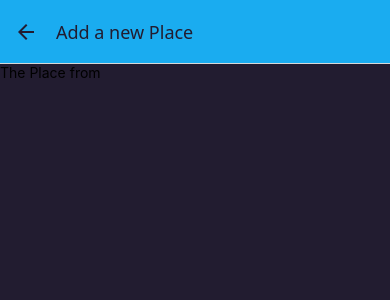
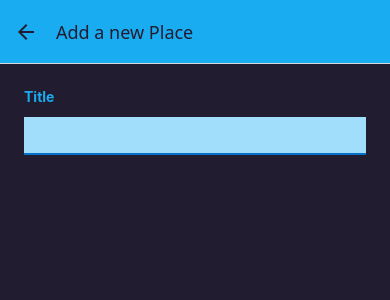
Before and after one commit to yulirumahorbo-dev/FavoritePlacesList, a React Native app: screen /AddPlace in a window 390 px wide. Shown: the top 300 px of the page. Built offline with nearby package versions, Linux system fonts and the light colour scheme.

Commit message:
feat: Getting started with a custom form

```diff
--- a/components/Places/PlaceForm.js
+++ b/components/Places/PlaceForm.js
@@ -1,11 +1,47 @@
-import { Text, View } from "react-native";
+import { useState } from "react";
+import { ScrollView, StyleSheet, Text, TextInput, View } from "react-native";
+import { Colors } from "../../constants.js/color";
 
 function PlaceForm() {
+  const [enteredTitle, setEnteredTitle] = useState("");
+
+  function changeTitleHandler(enteredText) {
+    setEnteredTitle(enteredText);
+  }
+
   return (
-    <View>
-      <Text>The Place from</Text>
-    </View>
+    <ScrollView style={styles.form}>
+      <View>
+        <Text style={styles.label}>Title</Text>
+        <TextInput
+          style={styles.input}
+          onChangeText={changeTitleHandler}
+          value={enteredTitle}
+        />
+      </View>
+    </ScrollView>
   );
 }
 
 export default PlaceForm;
+
+const styles = StyleSheet.create({
+  form: {
+    flex: 1,
+    padding: 24,
+  },
+  label: {
+    fontWeight: "bold",
+    marginBottom: 4,
+    color: Colors.primary500,
+  },
+  input: {
+    marginVertical: 8,
+    paddingHorizontal: 4,
+    paddingVertical: 8,
+    fontSize: 16,
+    borderBottomColor: Colors.primary700,
+    borderBottomWidth: 2,
+    backgroundColor: Colors.primary100,
+  },
+});
```
